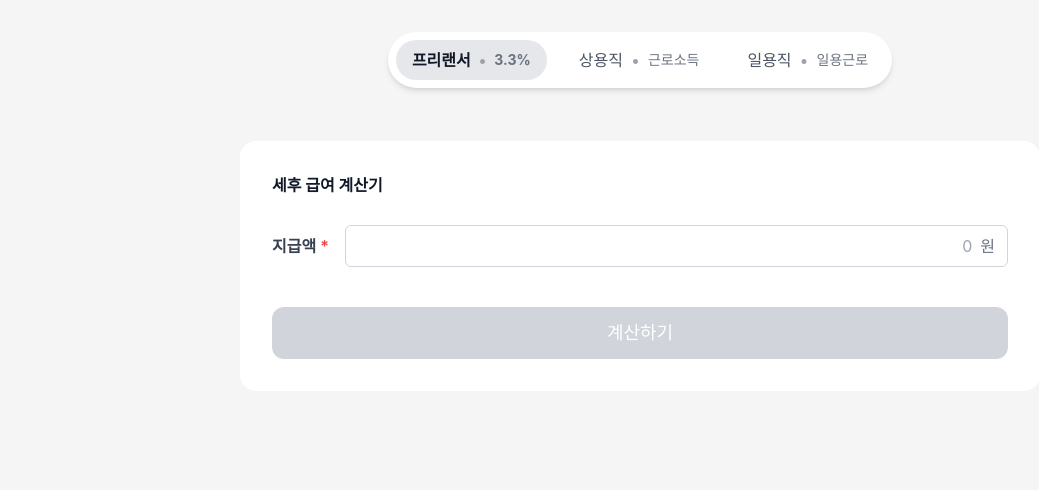
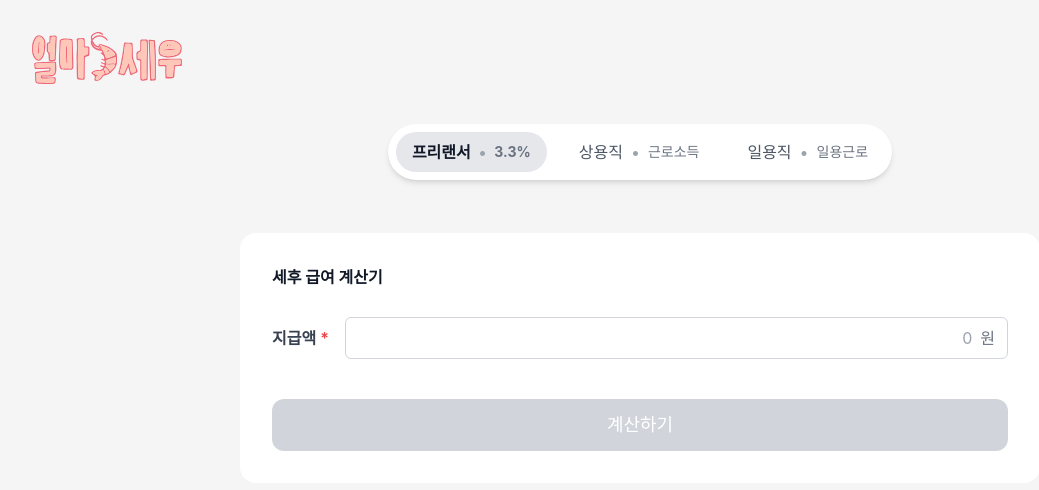
Before and after one commit to michelle-jeon/shrimply-calc-pay, a React (Vite) app: page / in a window 1280 px wide. Shown: the top 490 px of the page, without its empty margins (0-1039 px from the left). Built offline with nearby package versions, Linux system fonts and the light colour scheme; a web font is replaced by a local one.

Commit message:
design: 파비콘, 로고
파비콘과 로고 이미지 삽입, svg global.d.ts 설정

```diff
--- a/index.html
+++ b/index.html
@@ -2,10 +2,10 @@
 <html lang="en">
   <head>
     <meta charset="UTF-8" />
-    <link rel="icon" type="image/svg+xml" href="/vite.svg" />
+    <link rel="icon" type="image/svg+xml" href="/src/assets/images/shrimply_color_favicon.svg" />
     <link rel="stylesheet" href="https://cdn.jsdelivr.net/gh/orioncactus/pretendard/dist/web/variable/pretendardvariable.css" />
     <meta name="viewport" content="width=device-width, initial-scale=1.0" />
-    <title>Vite + React</title>
+    <title>얼마 세우?</title>
   </head>
   <body>
     <div id="root"></div>
--- a/src/components/Header/Header.tsx
+++ b/src/components/Header/Header.tsx
@@ -1,7 +1,11 @@
-import React from "react";
+import logo from '../../assets/images/shrimply_logo_color.svg';
 
 export default function Header () {
   return (
-    <header></header>
+    <header className='mb-10'>
+      <div className='' style={{"width":'150px'}}>
+        <img src={logo} alt="" />
+      </div>
+    </header>
   )
 }
--- /dev/null
+++ b/src/global.d.ts
@@ -0,0 +1,4 @@
+declare module '*.svg' {
+  const content: string;
+  export default content;
+}
```
Also changed, not shown: src/assets/images/shrimply_color_favicon.svg (added), src/assets/images/shrimply_logo_color.svg (added).
